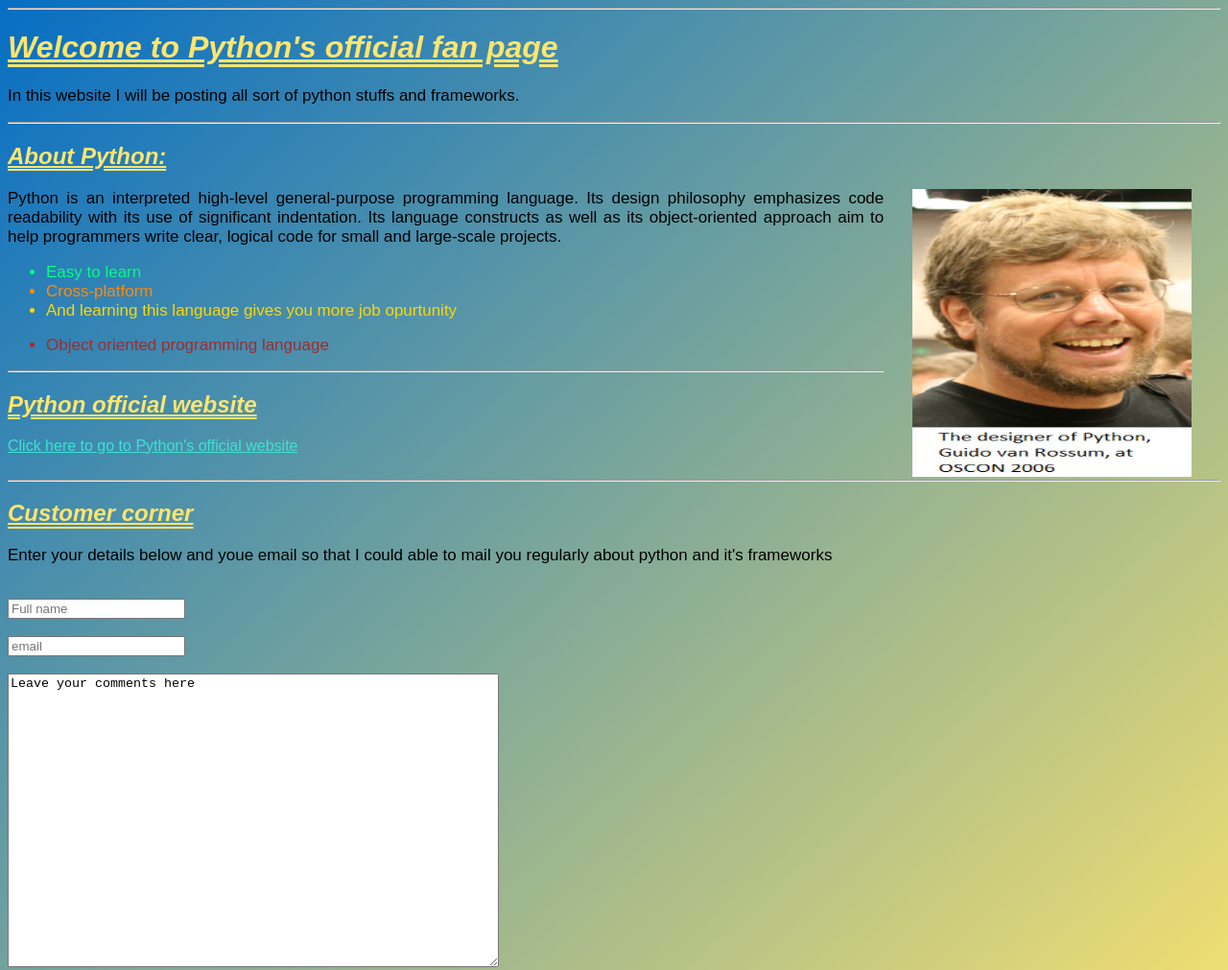
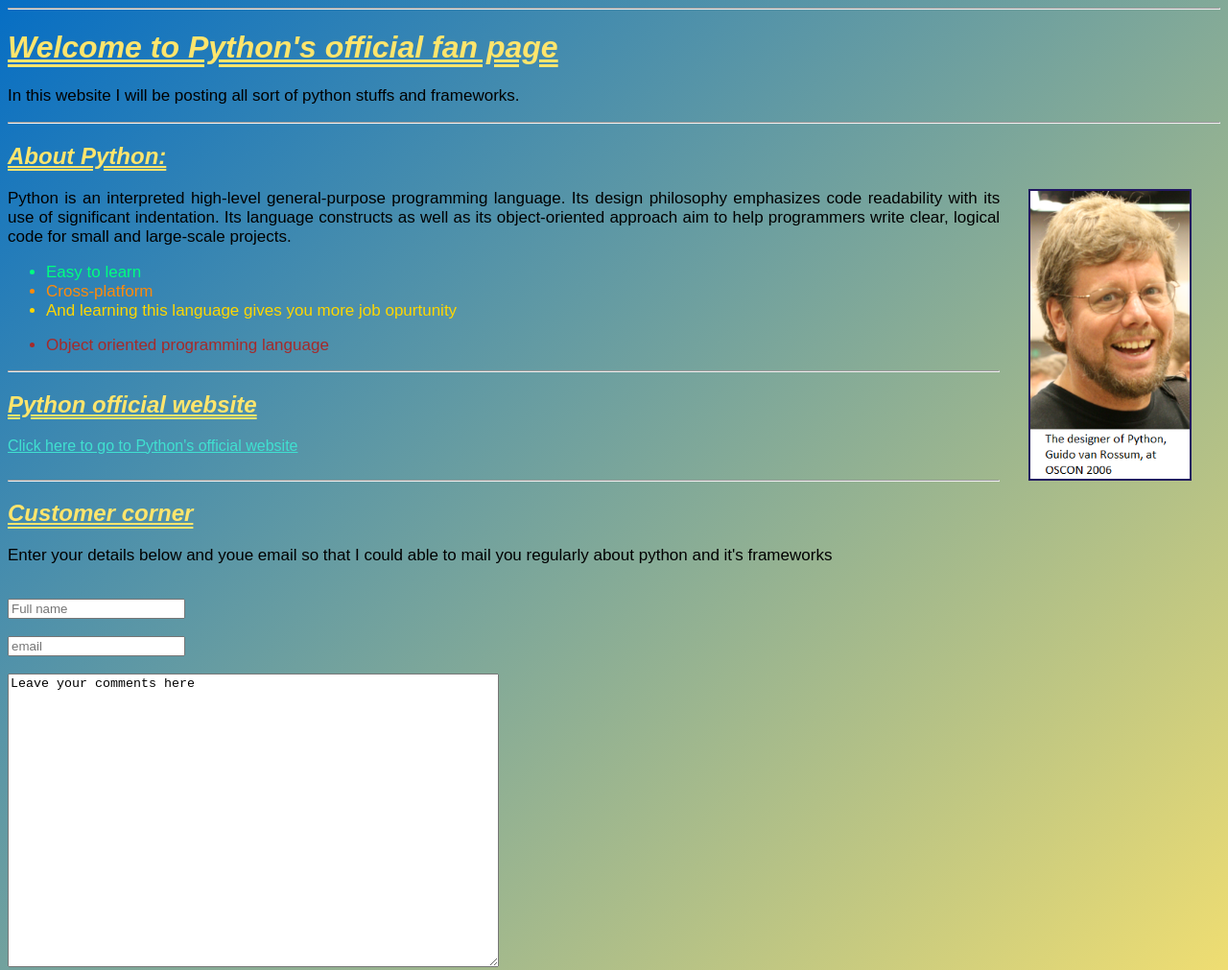
Before and after one commit to Jerin-004/Python_WebSite_HTML-CSS, a plain HTML site: page CSSindex.html in a window 1280 px wide. Shown: the top 1011 px of the page at 96% size. Drawn offline with Linux system fonts and the light colour scheme.

Commit message:
Update style.css

```diff
--- a/CSS/style.css
+++ b/CSS/style.css
@@ -29,7 +29,16 @@
 
 #python-founder {
     height: 300px;
-    width: 23%;
+    /* width: 23%; */
+    border: 2px double rgb(34, 24, 97);
+    /* margin: 80px 40px; */
+    /* padding: 100px 40px 5px 0px; */
+    /* margin: 50px ; */
+    /* padding: 50px ; */
+    /* float: right; */
+    /* display: none;  /*Very very commanly used  */
+    /* display: inline-block; */
+    /* display: inline; */
 
 }
 
```
